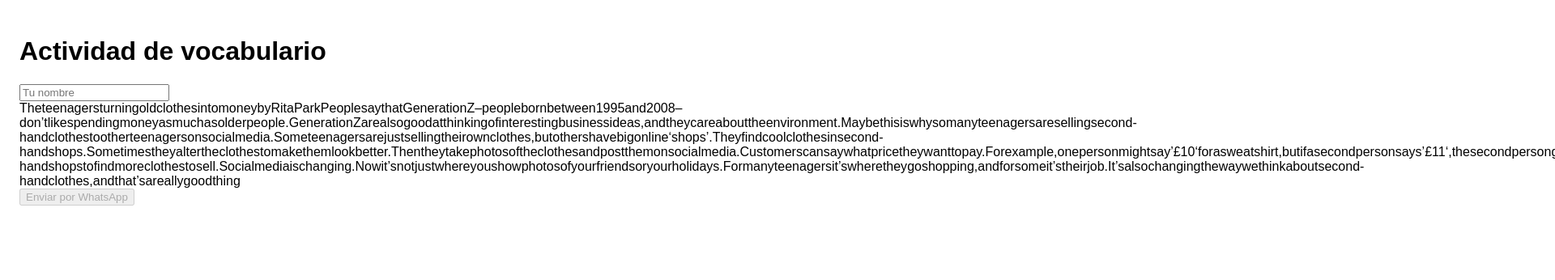
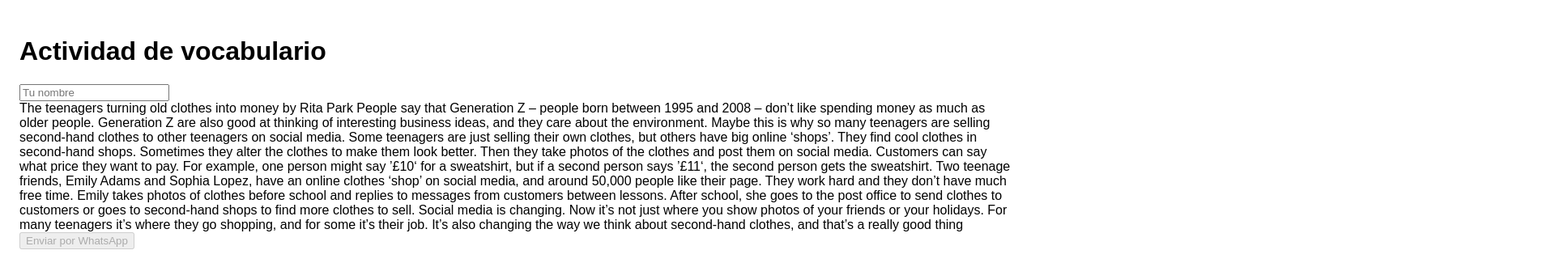
Before and after one commit to PamG14/Boston_Vocabulary, a React (Vite) app: page / in a window 1280 px wide. Shown: the top 346 px of the page at 81% size, 1920 px wide, since content can reach past the window. Built offline with nearby package versions, Linux system fonts and the light colour scheme; the HTML template or start-up script is replaced by a standard one.

Commit message:
Update App.jsx

```diff
--- a/src/App.jsx
+++ b/src/App.jsx
@@ -6,7 +6,7 @@ const textoEjemplo = `The teenagers turning old clothes into money by Rita Park
 export default function App() {
   const [nombre, setNombre] = useState("");
   const [palabras, setPalabras] = useState(
-    textoEjemplo.split(/\s+/).map((p, i) => ({ palabra: p, estado: "ninguno", id: i }))
+    textoEjemplo.match(/\S+|\s+/g).map((p, i) => ({ palabra: p, estado: "ninguno", id: i }))
   );
 
   const cicloEstado = (estado) => {
```
